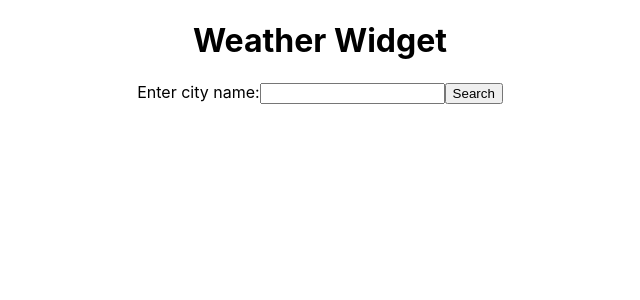
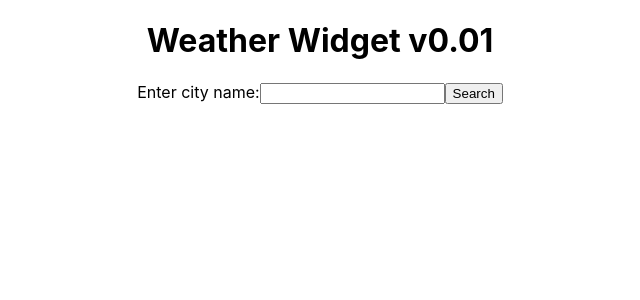
Before and after one commit to TeneoUltrius/react-gh-pages, a React (Create React App) app: page / in a window 1280 px wide. Shown: the top 300 px of the page, without its empty margins (320-960 px from the left). Built offline with nearby package versions, Linux system fonts and the light colour scheme.

Commit message:
weather-widget-v0.01 - updated name and version in header

```diff
--- a/src/App.js
+++ b/src/App.js
@@ -5,7 +5,7 @@ import './App.css';
 function App() {
   return (
       <div className="App">
-        <h1>Weather Widget</h1>
+        <h1>Weather Widget v0.01</h1>
         <WeatherWidget />
       </div>
   );
```
